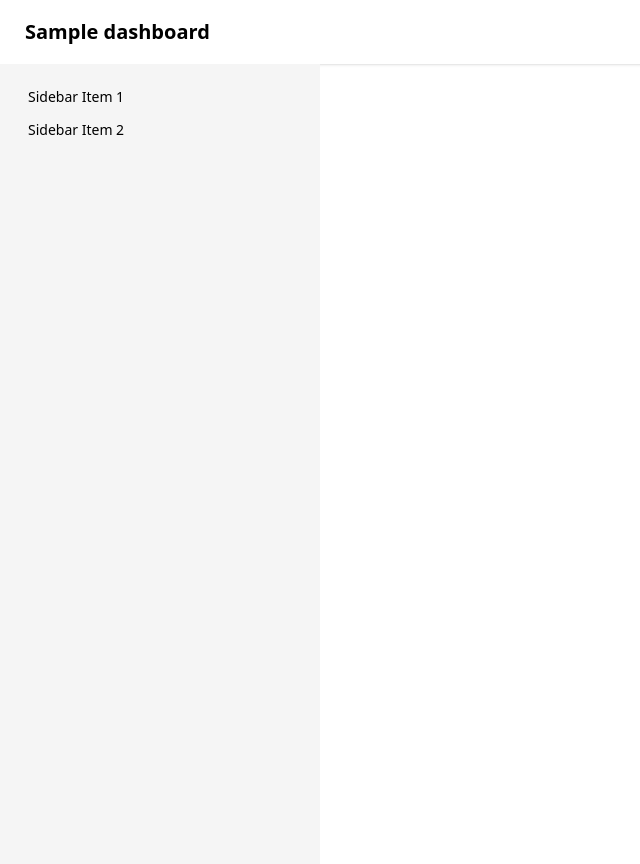
After one commit to diva-in-STEM/boardough, a Flask app: page /configurator/1 in a window 1280 px wide. The commit adds this page. Shown: the whole page, without its empty margins (0-640 px from the left). Run offline with Flask 3, Linux system fonts and the light colour scheme; the visitor is signed in with stand-in values (Sample User, id 1); tables that the repository leaves empty hold one stand-in row (values such as "Sample post"); style sheets or scripts are compiled from the project's sources.

Commit message:
Added basic configurator page

```diff
--- a/app.py
+++ b/app.py
@@ -104,6 +104,18 @@ def sources_page(error=''):
 		print(f'Error getting sources from database: {e}')
 		return render_template("sources.html", error="Error loading sources from database")
 
+@app.route('/configurator/<dashboardID>')
+def configurator(dashboardID):
+	if 'userID' not in session:
+		return redirect('/')
+
+	try:
+		dashboard = query_db('select * from dashboards where id=?', (dashboardID,))
+	except Exception as e:
+		return redirect('/home', error=f'Error getting dashboard: {e}')
+	else:
+		return render_template('configurator.html', dashboard=dashboard[0])
+
 @app.route('/api/create-dashboard', methods=['POST'])
 def create_dashboard():
 	if 'userID' not in session:
--- /dev/null
+++ b/templates/configurator.html
@@ -0,0 +1,35 @@
+<!DOCTYPE html>
+<html lang="en">
+<head>
+    <meta charset="UTF-8">
+    <meta name="viewport" content="width=device-width, initial-scale=1.0">
+    <link rel="stylesheet" href="{{url_for('static',filename='dist/output.css')}}">
+    <link rel="stylesheet" href="https://cdnjs.cloudflare.com/ajax/libs/font-awesome/6.7.2/css/all.min.css">
+    <title>Confiuring {{ dashboard[3] }}</title>
+</head>
+<body>
+    <div class="navbar bg-base-100 shadow-sm">
+        <div class="navbar-center">
+            <a class="btn btn-ghost text-xl">{{ dashboard[3] }}</a>
+        </div>
+    </div>
+    <div class="drawer lg:drawer-open">
+        <input id="my-drawer-2" type="checkbox" class="drawer-toggle" />
+        <div class="drawer-content flex flex-col items-center justify-center">
+            <!-- Page content here -->
+            <label for="my-drawer-2" class="btn btn-primary drawer-button lg:hidden">
+            Open drawer
+            </label>
+        </div>
+        <div class="drawer-side">
+            <label for="my-drawer-2" aria-label="close sidebar" class="drawer-overlay"></label>
+            <ul class="menu bg-base-200 text-base-content min-h-full w-80 p-4">
+            <!-- Sidebar content here -->
+            <li><a>Sidebar Item 1</a></li>
+            <li><a>Sidebar Item 2</a></li>
+            </ul>
+        </div>
+    </div>
+
+</body>
+</html>
--- a/templates/index.html
+++ b/templates/index.html
@@ -4,9 +4,9 @@
     <meta charset="UTF-8">
     <meta http-equiv="X-UA-Compatible" content="IE=edge">
     <meta name="viewport" content="width=device-width, initial-scale=1.0">
-    <title>Flowbite Flask</title>
     <link rel="stylesheet" href="{{url_for('static',filename='dist/output.css')}}">
     <link rel="stylesheet" href="https://cdnjs.cloudflare.com/ajax/libs/font-awesome/6.7.2/css/all.min.css">
+    <title>Dashboards</title>
 </head>
 <body>
     <div class="drawer">
@@ -71,7 +71,7 @@
                             <h2 class="card-title">{{ dashboard[3] }}</h2>
                             <p>{{ dashboard[4] }}</p>
                             <div class="card-actions justify-end">
-                                <button class="btn btn-primary"><i class="fa-solid fa-pencil"></i>Edit</button>
+                                <button class="btn btn-primary" onclick="location.href = '/configurator/{{ dashboard[0] }}'"><i class="fa-solid fa-pencil"></i>Edit</button>
                             </div>
                         </div>
                     </div>
--- a/templates/sources.html
+++ b/templates/sources.html
@@ -4,9 +4,9 @@
     <meta charset="UTF-8">
     <meta http-equiv="X-UA-Compatible" content="IE=edge">
     <meta name="viewport" content="width=device-width, initial-scale=1.0">
-    <title>Flowbite Flask</title>
     <link rel="stylesheet" href="{{url_for('static',filename='dist/output.css')}}">
     <link rel="stylesheet" href="https://cdnjs.cloudflare.com/ajax/libs/font-awesome/6.7.2/css/all.min.css">
+    <title>Sources</title>
 </head>
 <body>
     <div class="drawer">
```
